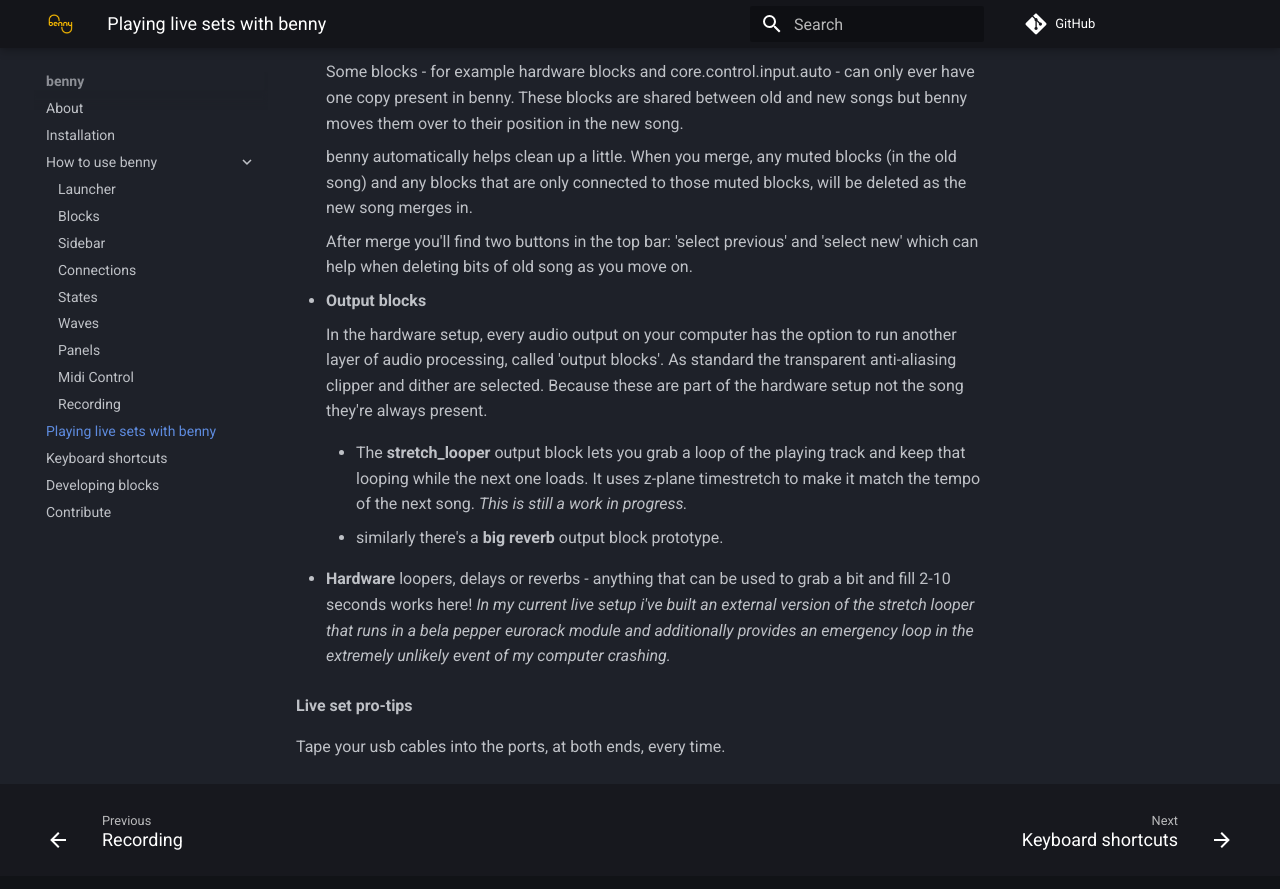
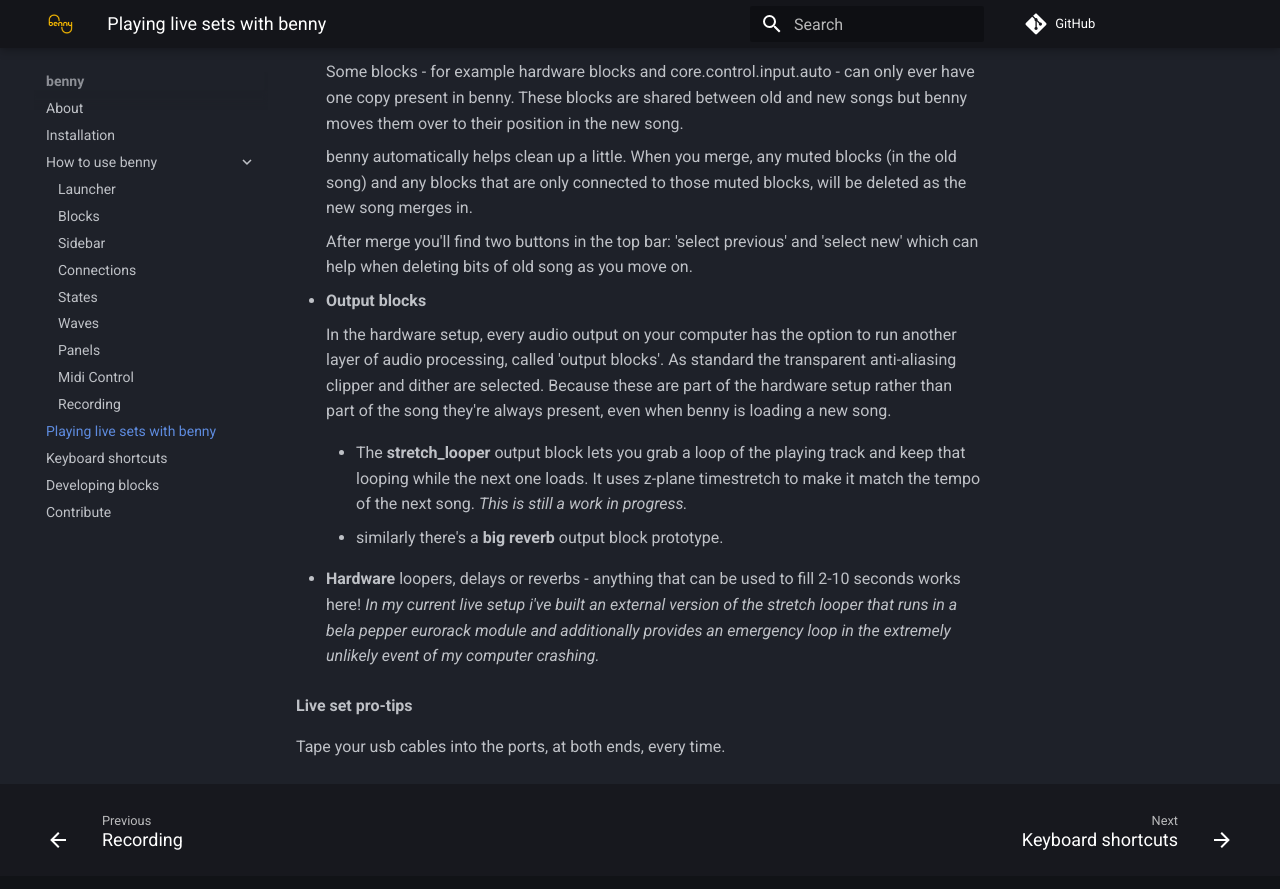
Before and after one commit to playbenny/benny_manual, an MkDocs documentation site: the page built from docs/live_sets.md, in a window 1280 px wide and 900 px high, scrolled down 565 px. Shown: the top 889 px of the window. Built offline with MkDocs 1.6.1 and Material for MkDocs 9.7.7, drawn with Linux system fonts in a browser that asks for light colours; comment, search, counter and statistics services are not loaded.

Commit message:
Update live_sets.md

```diff
--- a/docs/live_sets.md
+++ b/docs/live_sets.md
@@ -20,13 +20,13 @@ If you want to segue seamlessly between songs there are a few approaches:
 
 - **Output blocks**
 
-    In the hardware setup, every audio output on your computer has the option to run another layer of audio processing, called 'output blocks'. As standard the transparent anti-aliasing clipper and dither are selected. Because these are part of the hardware setup not the song they're always present.
+    In the hardware setup, every audio output on your computer has the option to run another layer of audio processing, called 'output blocks'. As standard the transparent anti-aliasing clipper and dither are selected. Because these are part of the hardware setup rather than part of the song they're always present, even when benny is loading a new song.
 
     - The **stretch_looper** output block lets you grab a loop of the playing track and keep that looping while the next one loads. It uses z-plane timestretch to make it match the tempo of the next song. *This is still a work in progress.*
 
     - similarly there's a **big reverb** output block prototype.
 
-- **Hardware** loopers, delays or reverbs - anything that can be used to grab a bit and fill 2-10 seconds works here! *In my current live setup i've built an external version of the stretch looper that runs in a bela pepper eurorack module and additionally provides an emergency loop in the extremely unlikely event of my computer crashing.*
+- **Hardware** loopers, delays or reverbs - anything that can be used to fill 2-10 seconds works here! *In my current live setup i've built an external version of the stretch looper that runs in a bela pepper eurorack module and additionally provides an emergency loop in the extremely unlikely event of my computer crashing.*
 
 **Live set pro-tips**
 
```
